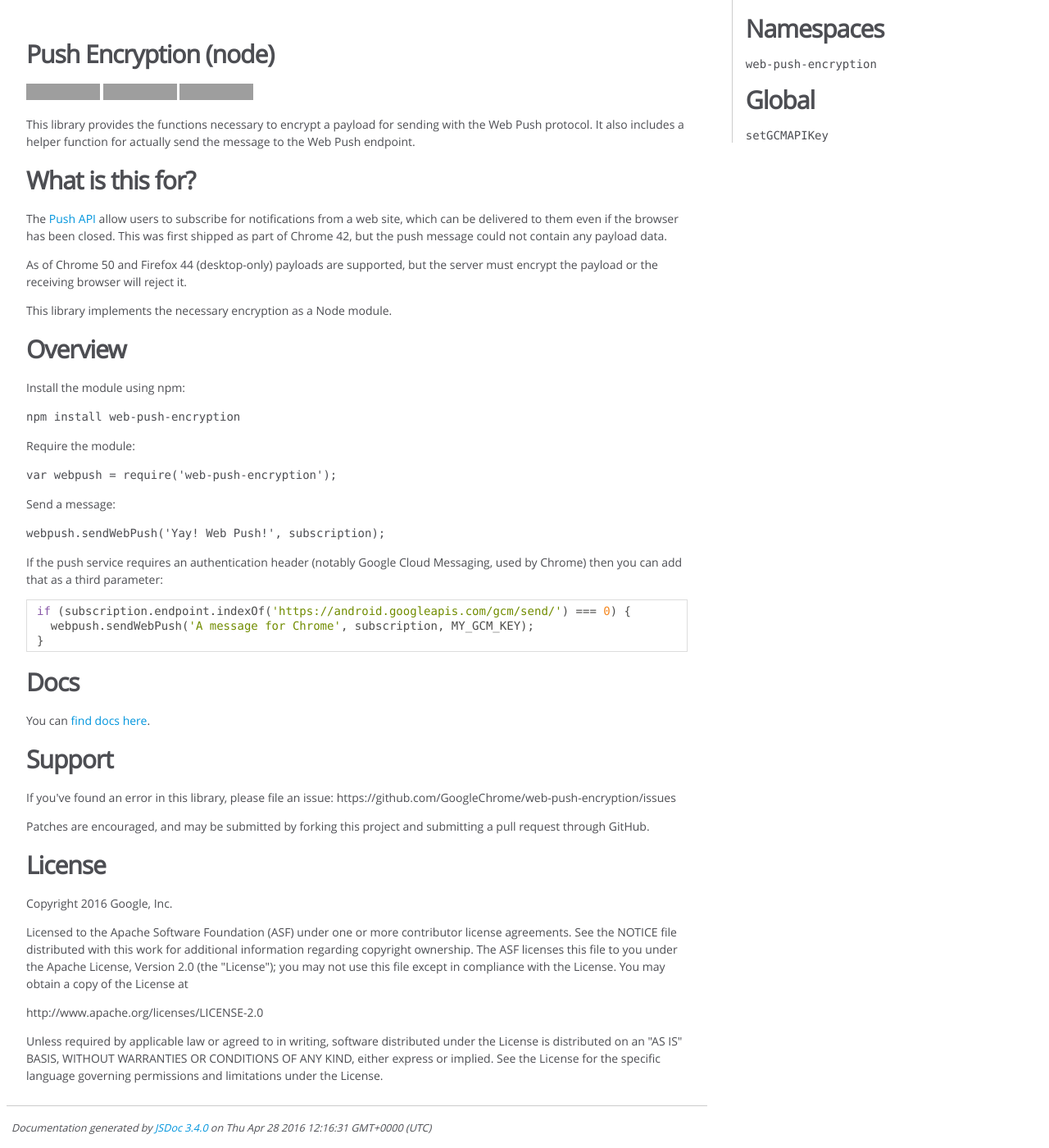
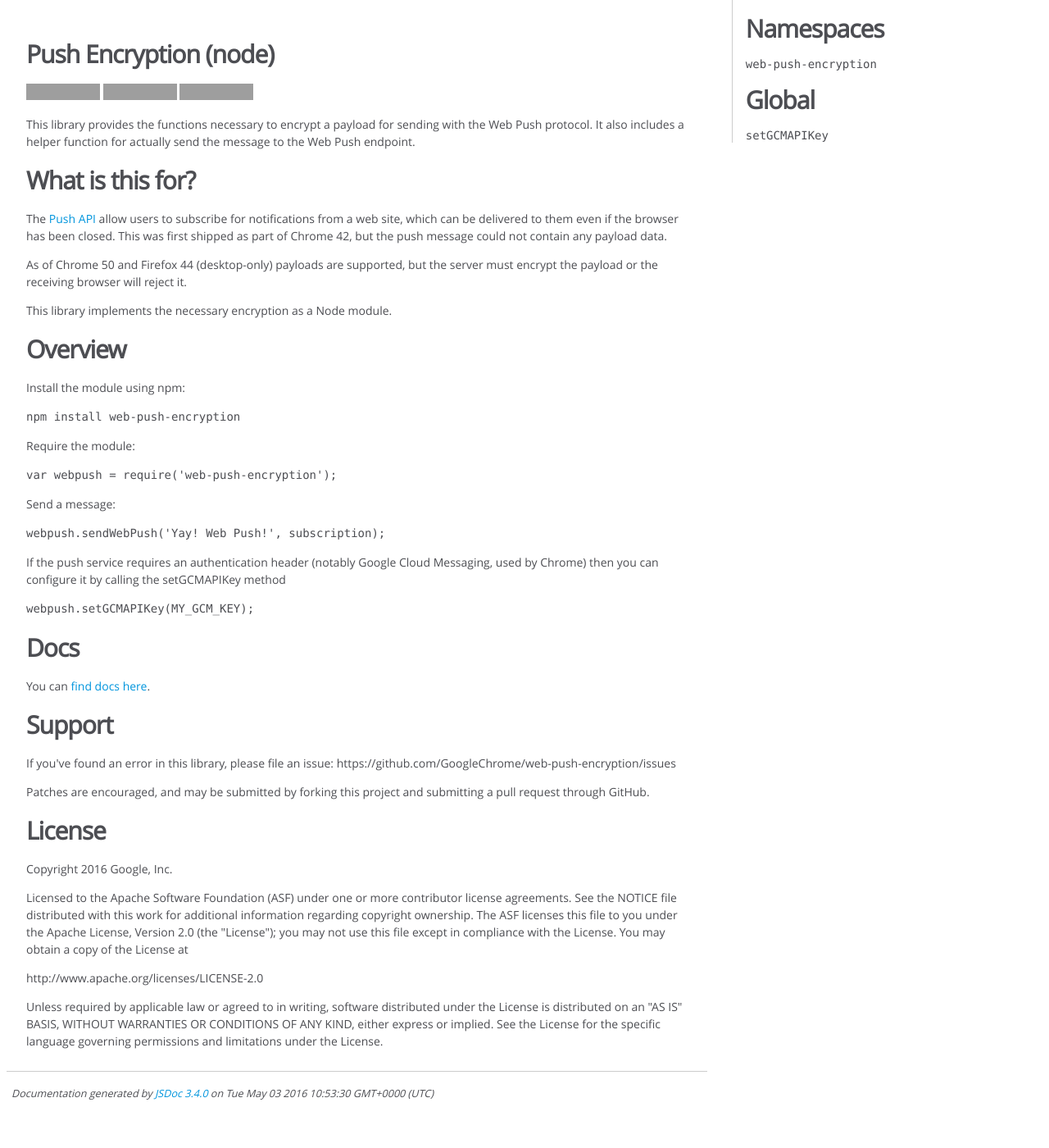
Before and after one commit to googlearchive/web-push-encryption, a Jekyll site: the page docs/master/index.html, which Jekyll copies as it is, in a window 1280 px wide and 1400 px high, scrolled down 81 px. Shown: the whole window at 82% size. Built offline with Jekyll 4.4.1, drawn with Linux system fonts in a browser that asks for light colours; after the commit the page ends 1439 px from its top, so only the background shows below that; grey boxes are pictures that could not be loaded.

Commit message:
Deploy to GitHub Pages

```diff
--- a/docs/master/encrypt.js.html
+++ b/docs/master/encrypt.js.html
@@ -303,7 +303,7 @@
 <br class="clear">
 
 <footer>
-    Documentation generated by <a href="https://github.com/jsdoc3/jsdoc">JSDoc 3.4.0</a> on Thu Apr 28 2016 12:16:31 GMT+0000 (UTC)
+    Documentation generated by <a href="https://github.com/jsdoc3/jsdoc">JSDoc 3.4.0</a> on Tue May 03 2016 10:53:30 GMT+0000 (UTC)
 </footer>
 
 <script> prettyPrint(); </script>
--- a/docs/master/global.html
+++ b/docs/master/global.html
@@ -249,7 +249,7 @@
 <br class="clear">
 
 <footer>
-    Documentation generated by <a href="https://github.com/jsdoc3/jsdoc">JSDoc 3.4.0</a> on Thu Apr 28 2016 12:16:31 GMT+0000 (UTC)
+    Documentation generated by <a href="https://github.com/jsdoc3/jsdoc">JSDoc 3.4.0</a> on Tue May 03 2016 10:53:30 GMT+0000 (UTC)
 </footer>
 
 <script> prettyPrint(); </script>
--- a/docs/master/index.html
+++ b/docs/master/index.html
@@ -61,10 +61,9 @@
 <p>Send a message:</p>
 <p><code>webpush.sendWebPush('Yay! Web Push!', subscription);</code></p>
 <p>If the push service requires an authentication header (notably Google Cloud
-Messaging, used by Chrome) then you can add that as a third parameter:</p>
-<pre class="prettyprint source"><code>if (subscription.endpoint.indexOf('https://android.googleapis.com/gcm/send/') === 0) {
-  webpush.sendWebPush('A message for Chrome', subscription, MY_GCM_KEY);
-}</code></pre><h2>Docs</h2><p>You can <a href="https://googlechrome.github.io/web-push-encryption/">find docs here</a>.</p>
+Messaging, used by Chrome) then you can configure it by calling the setGCMAPIKey method</p>
+<p><code>webpush.setGCMAPIKey(MY_GCM_KEY);</code></p>
+<h2>Docs</h2><p>You can <a href="https://googlechrome.github.io/web-push-encryption/">find docs here</a>.</p>
 <h2>Support</h2><p>If you've found an error in this library, please file an issue:
 https://github.com/GoogleChrome/web-push-encryption/issues</p>
 <p>Patches are encouraged, and may be submitted by forking this project and
@@ -98,7 +97,7 @@
 <br class="clear">
 
 <footer>
-    Documentation generated by <a href="https://github.com/jsdoc3/jsdoc">JSDoc 3.4.0</a> on Thu Apr 28 2016 12:16:31 GMT+0000 (UTC)
+    Documentation generated by <a href="https://github.com/jsdoc3/jsdoc">JSDoc 3.4.0</a> on Tue May 03 2016 10:53:30 GMT+0000 (UTC)
 </footer>
 
 <script> prettyPrint(); </script>
--- a/docs/master/index.js.html
+++ b/docs/master/index.js.html
@@ -73,7 +73,7 @@
 <br class="clear">
 
 <footer>
-    Documentation generated by <a href="https://github.com/jsdoc3/jsdoc">JSDoc 3.4.0</a> on Thu Apr 28 2016 12:16:31 GMT+0000 (UTC)
+    Documentation generated by <a href="https://github.com/jsdoc3/jsdoc">JSDoc 3.4.0</a> on Tue May 03 2016 10:53:30 GMT+0000 (UTC)
 </footer>
 
 <script> prettyPrint(); </script>
--- a/docs/master/push.js.html
+++ b/docs/master/push.js.html
@@ -163,7 +163,7 @@
 <br class="clear">
 
 <footer>
-    Documentation generated by <a href="https://github.com/jsdoc3/jsdoc">JSDoc 3.4.0</a> on Thu Apr 28 2016 12:16:31 GMT+0000 (UTC)
+    Documentation generated by <a href="https://github.com/jsdoc3/jsdoc">JSDoc 3.4.0</a> on Tue May 03 2016 10:53:30 GMT+0000 (UTC)
 </footer>
 
 <script> prettyPrint(); </script>
--- a/docs/master/web-push-encryption.html
+++ b/docs/master/web-push-encryption.html
@@ -543,7 +543,7 @@
 <br class="clear">
 
 <footer>
-    Documentation generated by <a href="https://github.com/jsdoc3/jsdoc">JSDoc 3.4.0</a> on Thu Apr 28 2016 12:16:31 GMT+0000 (UTC)
+    Documentation generated by <a href="https://github.com/jsdoc3/jsdoc">JSDoc 3.4.0</a> on Tue May 03 2016 10:53:30 GMT+0000 (UTC)
 </footer>
 
 <script> prettyPrint(); </script>
```
